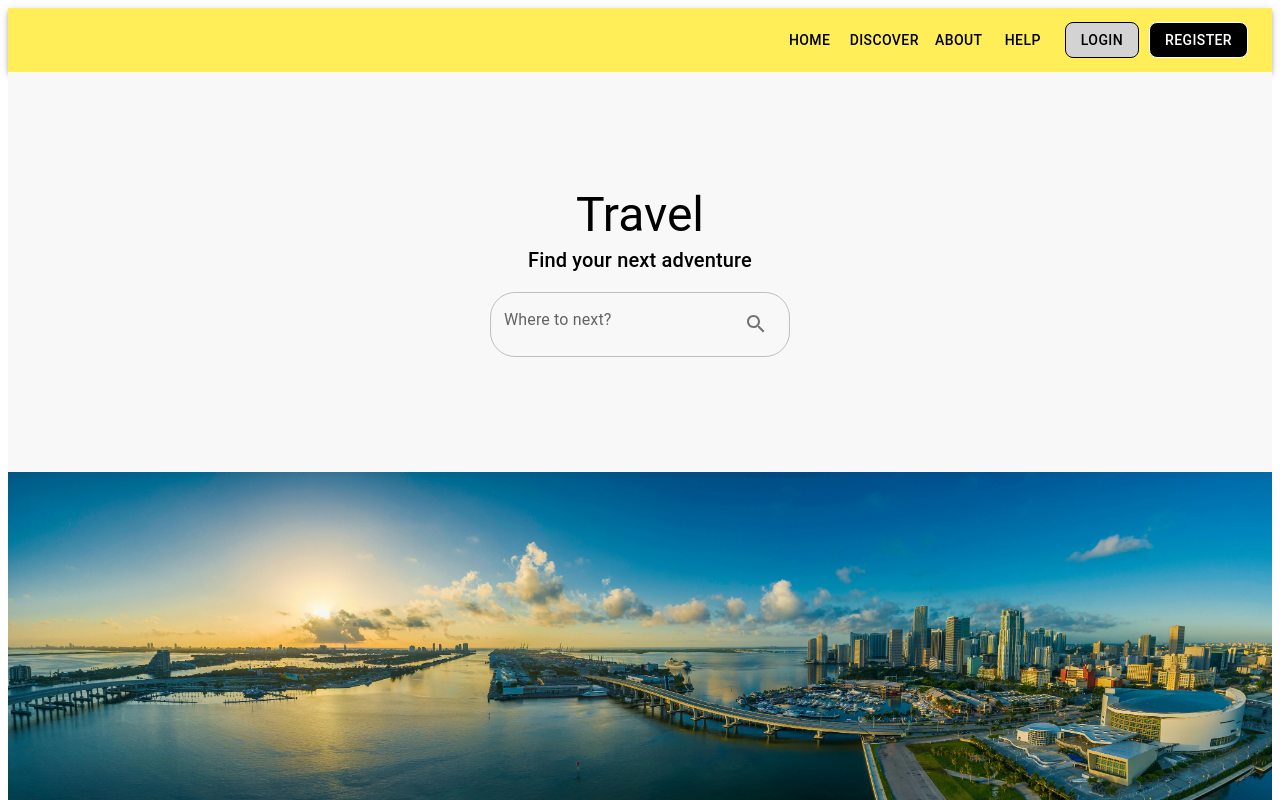
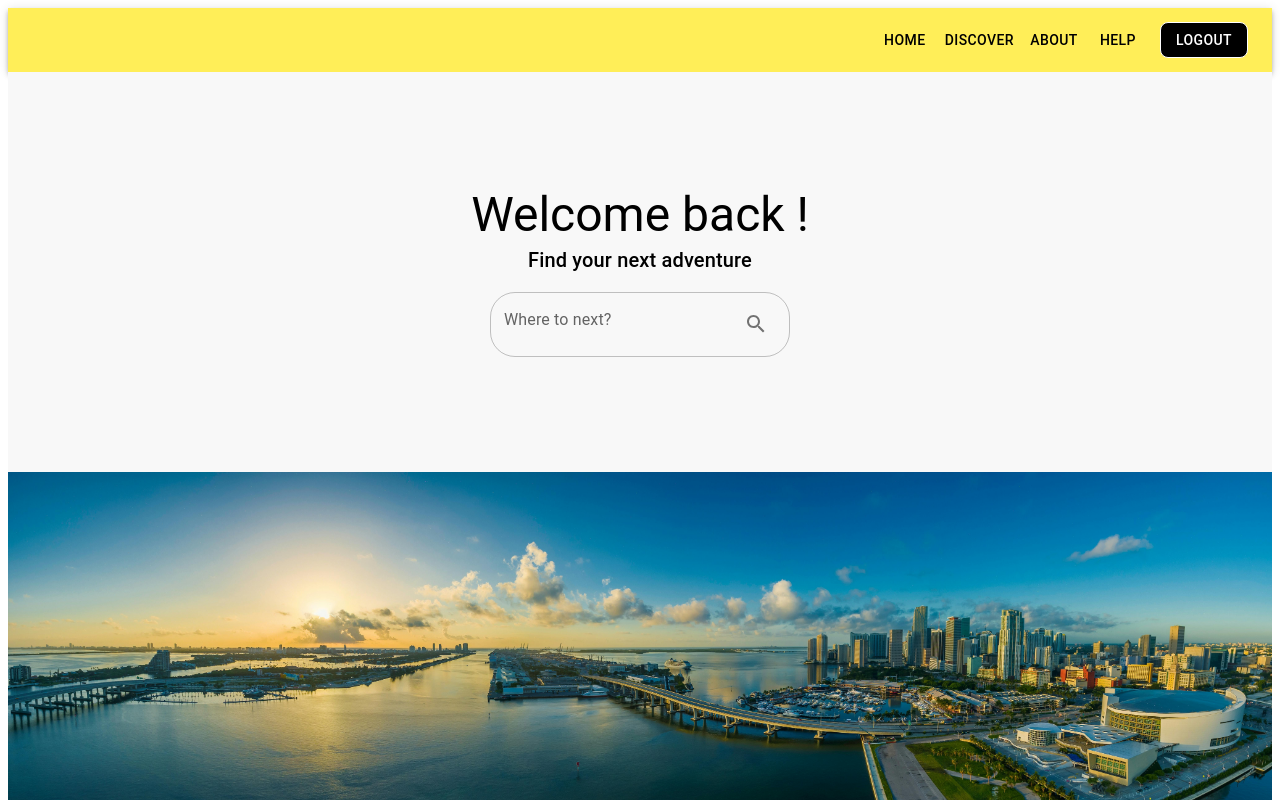
Before and after one commit to IshanGProjects/ExpediaResearch, a React (Create React App) app in the folder client/: page / in a window 1280 px wide. Shown: the top 800 px of the page. Built offline with nearby package versions, Linux system fonts and the light colour scheme; sample sign-in values are in the browser's storage.

Commit message:
added logout functionality, and changed navbar to show logout button

```diff
--- a/client/src/components/NavBar.tsx
+++ b/client/src/components/NavBar.tsx
@@ -14,12 +14,14 @@ import {
   Divider,
 } from "@mui/material";
 import MenuIcon from "@mui/icons-material/Menu";
+import { useAuth } from "../context/AuthContent";
 
 const pages = ["Home", "Discover", "About", "Help"];
 
 const NavBar = () => {
   const navigate = useNavigate();
   const [mobileOpen, setMobileOpen] = React.useState(false);
+  const { isLoggedIn, logout } = useAuth();
 
   const handleDrawerToggle = () => {
     setMobileOpen(!mobileOpen);
@@ -37,10 +39,19 @@ const NavBar = () => {
     navigate("/register");
   };
 
+  const handleLogout = () => {
+    logout();
+    console.log("Logged out successfully.");
+    navigate("/");
+  };
+
   return (
     <Box sx={{ flexGrow: 1 }}>
       {/* AppBar */}
-      <AppBar position="static" sx={{ backgroundColor: "#FFEE58", maxWidth: "100%" }}>
+      <AppBar
+        position="static"
+        sx={{ backgroundColor: "#FFEE58", maxWidth: "100%" }}
+      >
         <Toolbar>
           {/* Logo */}
           {/* <img src={logo} style={{ height: 65 }} /> */}
@@ -65,6 +76,23 @@ const NavBar = () => {
               </Button>
             ))}
 
+            {/* If user is logged in, show Logout button */}
+            {isLoggedIn ? (
+              <Button
+                color="inherit"
+                variant="outlined"
+                onClick={handleLogout}
+                sx={{
+                  color: "white",
+                  backgroundColor: "black",
+                  ml: 1.25,
+                  borderRadius: 2,
+                }}
+              >
+                Logout
+              </Button>
+            ) : (
+              <>
                 {/* Login Button */}
                 <Button
                   color="inherit"
@@ -94,6 +122,8 @@ const NavBar = () => {
                 >
                   Register
                 </Button>
+              </>
+            )}
           </Box>
         </Toolbar>
       </AppBar>
--- a/client/src/components/Search.tsx
+++ b/client/src/components/Search.tsx
@@ -7,6 +7,7 @@ import {
   IconButton,
 } from "@mui/material";
 import SearchIcon from "@mui/icons-material/Search";
+import { useAuth } from "../context/AuthContent";
 
 interface SearchProps {
   userPrompt: string;
@@ -25,6 +26,8 @@ const Search: React.FC<SearchProps> = ({
   error,
   errorMessage,
 }) => {
+  const { firstName } = useAuth();
+
   return (
     <>
       <Box
@@ -39,7 +42,7 @@ const Search: React.FC<SearchProps> = ({
           margin: "0 auto",
         }}
       >
-        <Typography variant="h3">Travel</Typography>
+        <Typography variant="h3">Welcome back {firstName}!</Typography>
         <Typography variant="h6">Find your next adventure</Typography>
 
         {/* Search Input Field with Search Icon */}
--- a/client/src/context/AuthContent.tsx
+++ b/client/src/context/AuthContent.tsx
@@ -8,6 +8,7 @@ interface AuthContextType {
   lastName: string | null;
   setUserInfo: (firstName: string | null, lastName: string | null) => void;
   clearUserInfo: () => void;
+  logout: () => void;
 }
 
 const AuthContext = createContext<AuthContextType | undefined>(undefined);
@@ -47,6 +48,15 @@ export const AuthProvider: React.FC<{ children: React.ReactNode }> = ({
     setLastName(null);
   };
 
+  const logout = () => {
+    localStorage.removeItem("token");
+    localStorage.removeItem("firstName");
+    localStorage.removeItem("lastName");
+    setTokenState(null);
+    setFirstName(null);
+    setLastName(null);
+  }
+
   const isLoggedIn = !!token;
 
   return (
@@ -59,6 +69,7 @@ export const AuthProvider: React.FC<{ children: React.ReactNode }> = ({
         lastName,
         setUserInfo,
         clearUserInfo,
+        logout,
       }}
     >
       {children}
```
Lines whose indentation alone changed are shown as unchanged.
